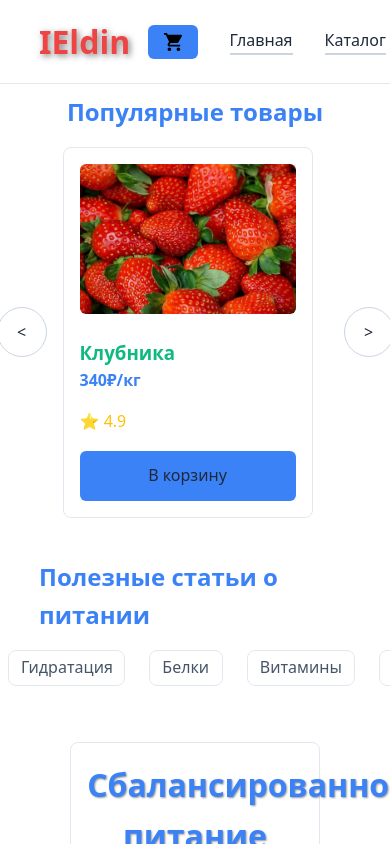
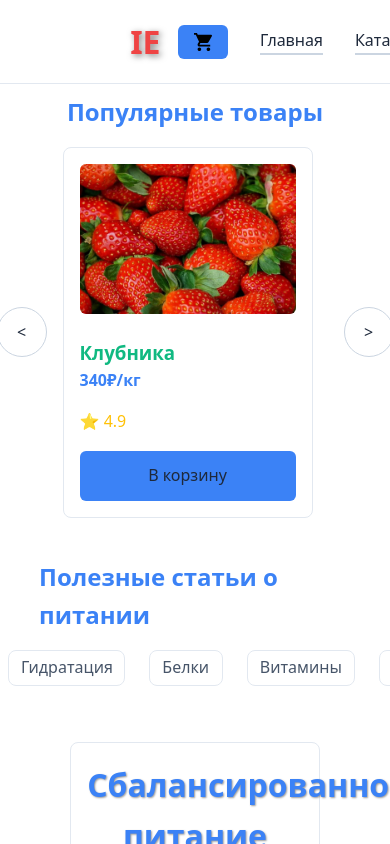
Before and after one commit to IlyaEldin/portfolioapp, a React (Vite) app: page / in a window 390 px wide. Shown: the top 844 px of the page. Built offline with nearby package versions, Linux system fonts and the light colour scheme.

Commit message:
Небольшие адаптации шапки

```diff
--- a/src/components/Header/Header.css
+++ b/src/components/Header/Header.css
@@ -22,7 +22,7 @@
   margin-right: 2rem;
 }
 
-.logo {
+.logo p {
   color: var(--accent-error);
   font-weight: bolder;
   font-size: 2rem;
@@ -92,6 +92,14 @@
   .cart-container button p {
     display: none;
   }
+  .logo p {
+    visibility: hidden; /* Скрываем оригинальный текст */
+  }
+
+  .logo p::after {
+    content: "IE";
+    visibility: visible;
+  }
 }
 
 @keyframes fadeIn {
--- a/src/components/Header/Header.jsx
+++ b/src/components/Header/Header.jsx
@@ -15,7 +15,9 @@ export default function Header() {
     <>
       <div className='header-all'>
         <div className='container'>
-          <div className='logo'>IEldin</div>
+          <div className='logo'>
+            <p>IEldin</p>
+          </div>
           <div className='navbar-all'>
             <nav className='navbar'>
               <div className='cart-container'>
--- a/src/components/User/User.module.css
+++ b/src/components/User/User.module.css
@@ -1,5 +1,6 @@
 .contain {
   width: 30%;
+  min-width: 500px;
   padding: 0.75rem 1rem;
   border: 1px solid var(--border-color);
   border-radius: 8px;
```
